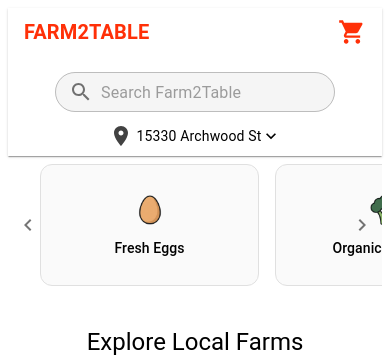
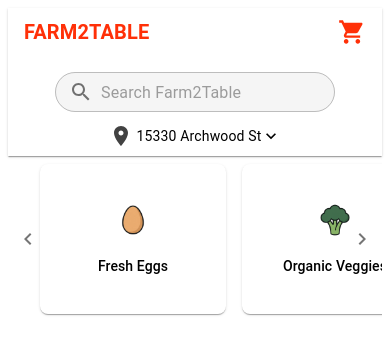
Before and after one commit to JohnFull30/f2t, a React (Create React App) app: page / in a window 390 px wide. Shown: the top 358 px of the page. Built offline with nearby package versions, Linux system fonts and the light colour scheme.

Commit message:
✨ Slimmed the carousel for mobile — now it swipes right on every device 😎📱

```diff
--- a/src/components/CarouselComponent.jsx
+++ b/src/components/CarouselComponent.jsx
@@ -38,23 +38,19 @@ const CarouselComponent = ({ items }) => {
         key={index}
         sx={{
           flex: '0 0 auto',
-            width: { xs: '70%', sm: '180px' },
-            height: '120px',
-            borderRadius: 3,
-            border: '1px solid #e0e0e0',
-            bgcolor: '#fafafa',
+          width: { xs: '60%', sm: '200px', md: '180px' },
+          height: '150px',
+          borderRadius: 2,
+          boxShadow: 1,
+          bgcolor: 'background.paper',
           display: 'flex',
           flexDirection: 'column',
           justifyContent: 'center',
           alignItems: 'center',
-            transition: 'transform 0.2s ease, box-shadow 0.2s ease',
-            '&:hover': {
-              transform: 'scale(1.03)',
-              boxShadow: 2,
-            },
-            cursor: 'pointer',
+          gap: 1,
         }}
       >
+
   {item.icon}
   <Typography variant="subtitle2" sx={{ mt: 1, fontWeight: 500 }}>
     {item.label}
```
Lines whose indentation alone changed are shown as unchanged.
